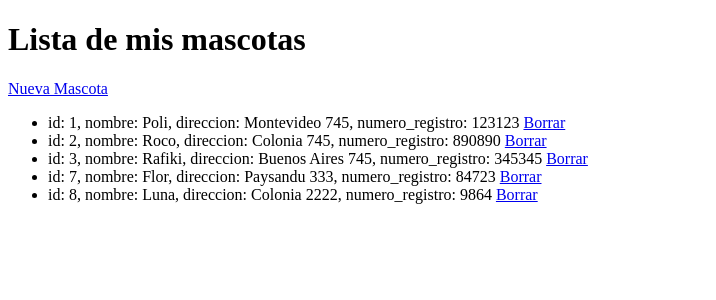
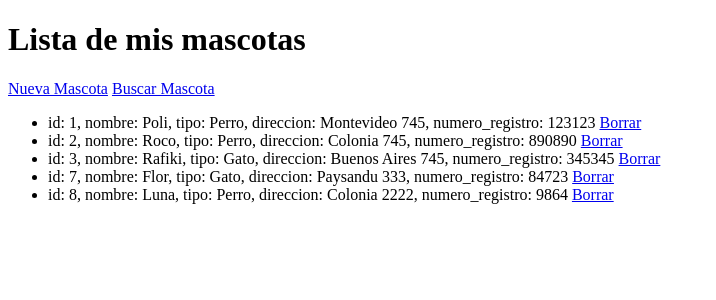
Before and after one commit to sofiaborga6/Proyecto_final2, a Django app: page /mascotas/ in a window 1280 px wide. Shown: the top 300 px of the page, without its empty margins (0-716 px from the left). Run offline with Django 4.2, Linux system fonts and the light colour scheme; data comes from the database, SQL or seed files in the repository; both versions use the stored data as it was after the commit.

Commit message:
Incorporo buscar mascota

```diff
--- a/ejemplo/templates/ejemplo/Mascotas.html
+++ b/ejemplo/templates/ejemplo/Mascotas.html
@@ -10,9 +10,10 @@
 
     <h1>Lista de mis mascotas</h1>
     <a href="/mascotas/alta">Nueva Mascota</a>
+    <a href="/mascotas/buscar/">Buscar Mascota</a>
     <ul>
     {% for Mascotas in lista_mascotas %}
-         <li> id: {{Mascotas.id}}, nombre: {{Mascotas.nombre}}, direccion: {{Mascotas.direccion}}, numero_registro: {{Mascotas.numero_registro}}
+         <li> id: {{Mascotas.id}}, nombre: {{Mascotas.nombre}}, tipo: {{Mascotas.tipo}}, direccion: {{Mascotas.direccion}}, numero_registro: {{Mascotas.numero_registro}}
          <a href="/mascotas/borrar/{{ Mascotas.id }}">Borrar</a>
         </li>
     {% endfor %}
--- a/ejemplo/views.py
+++ b/ejemplo/views.py
@@ -11,7 +11,7 @@ def mostrar_mascotas(request):
   return render(request, "ejemplo/Mascotas.html", {"lista_mascotas": lista_mascotas})
 
 
-class Buscar(View):
+class BuscarMascotas(View):
     form_class = Buscar
     template_name = 'ejemplo/buscar.html'
     initial = {"nombre":""}
--- a/project/urls.py
+++ b/project/urls.py
@@ -15,12 +15,13 @@ Including another URLconf
 """
 from django.contrib import admin
 from django.urls import path
-from ejemplo.views import mostrar_mascotas, Buscar, AltaMascotas, BorrarMascota
+from ejemplo.views import mostrar_mascotas, Buscar, BuscarMascotas, AltaMascotas, BorrarMascota
 
 urlpatterns = [
     path('admin/', admin.site.urls),
     path('mascotas/', mostrar_mascotas),
-    path('mascotas/buscar/', Buscar.as_view()),
+    path('buscar/', Buscar),
+    path('mascotas/buscar/', BuscarMascotas.as_view()),
     path('mascotas/alta', AltaMascotas.as_view()),
     path('mascotas/borrar/<int:pk>', BorrarMascota.as_view()),
 
```
Also changed, not shown: ejemplo/templates/ejemplo/Buscar.html (+4 -3 lines), db.sqlite3.
